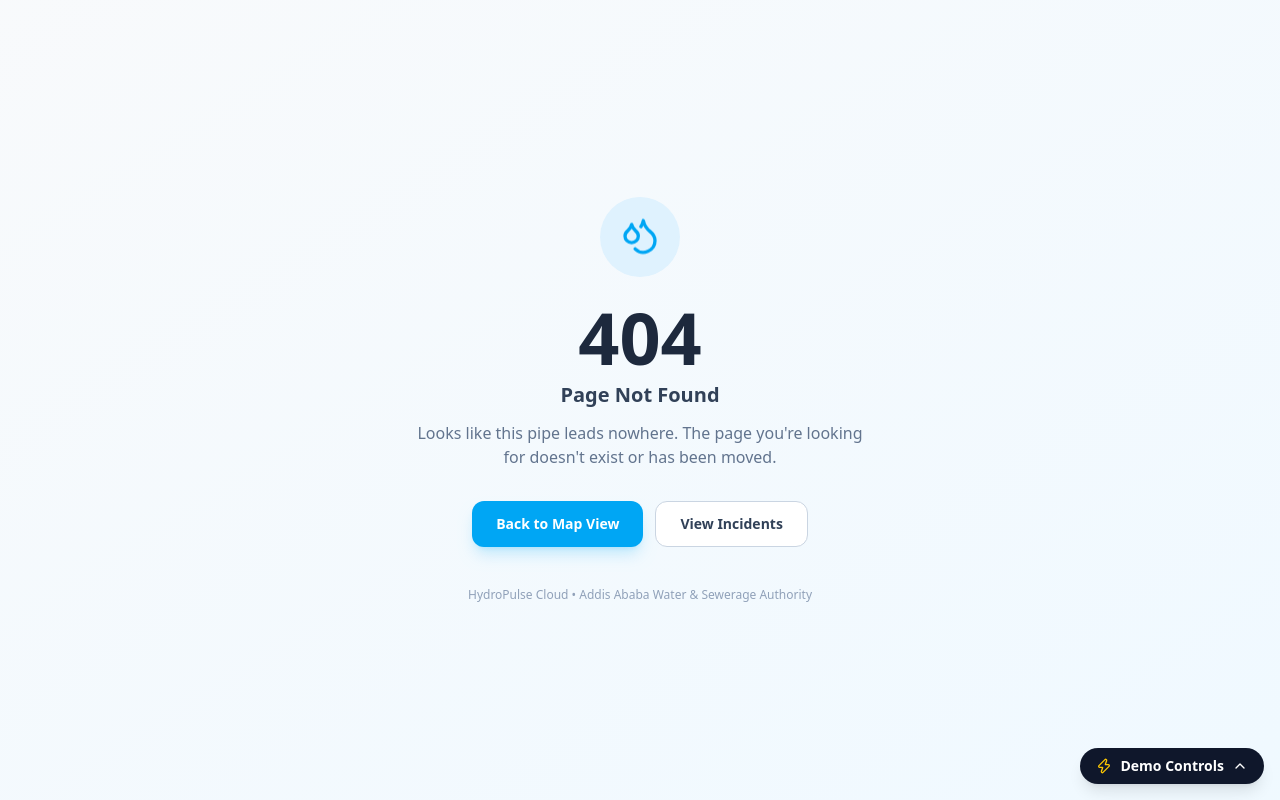
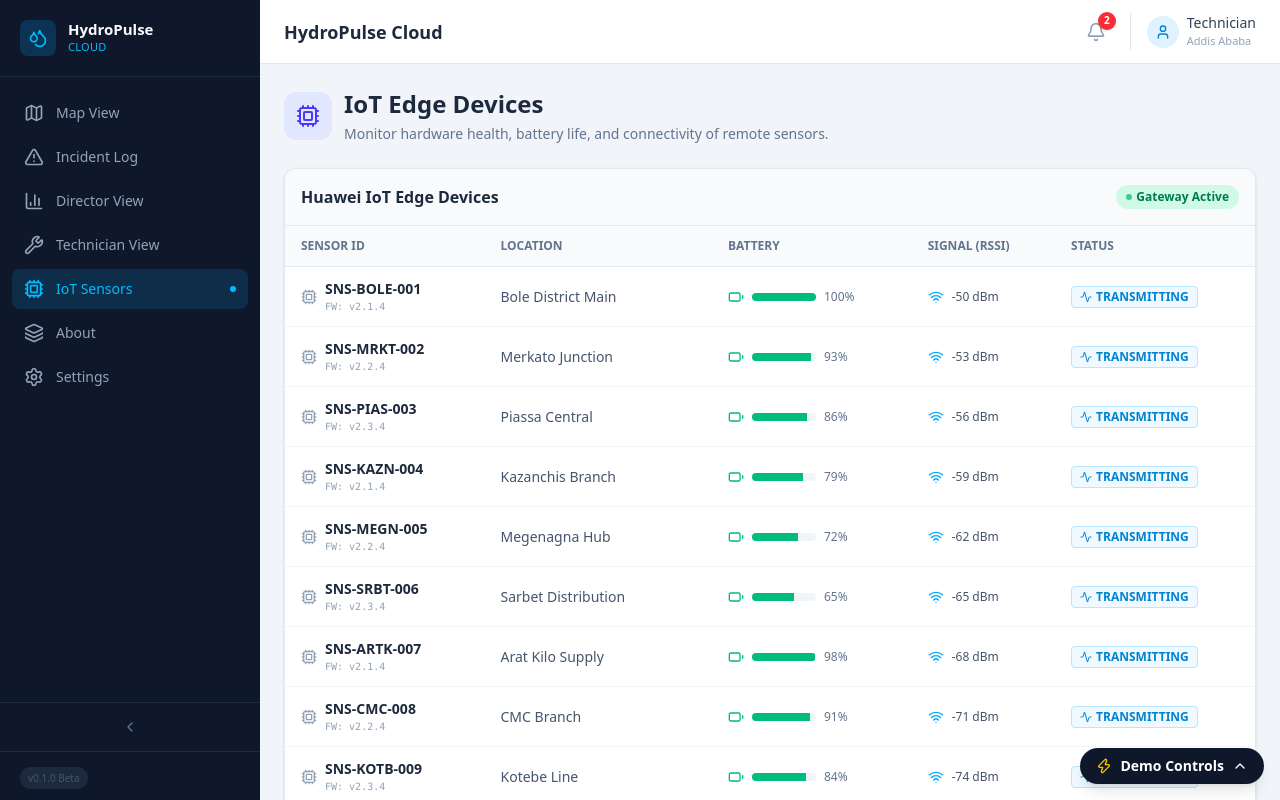
Before and after one commit to elham-abdu/hydropulse-cloud, a Next.js app in the folder frontend/: page /iot in a window 1280 px wide. Before the commit this address had no page. Built offline with nearby package versions, Linux system fonts and the light colour scheme.

Commit message:
feat(frontend): add IoT fleet management, AI insights widget, and CSV export for enterprise polish

```diff
--- a/frontend/src/app/director/page.tsx
+++ b/frontend/src/app/director/page.tsx
@@ -1,6 +1,7 @@
 import AppShell from '@/components/layout/AppShell';
 import ExecutiveKPIs from '@/components/director/ExecutiveKPIs';
 import SavingsChart from '@/components/director/SavingsChart';
+import AIRecommendations from '@/components/director/AIRecommendations';
 
 export default function DirectorPage() {
   return (
@@ -12,7 +13,15 @@ export default function DirectorPage() {
         </div>
 
         <ExecutiveKPIs />
-        <SavingsChart />
+
+        <div className="grid grid-cols-1 lg:grid-cols-3 gap-6">
+          <div className="lg:col-span-2">
+            <SavingsChart />
+          </div>
+          <div className="lg:col-span-1">
+            <AIRecommendations />
+          </div>
+        </div>
       </div>
     </AppShell>
   );
--- /dev/null
+++ b/frontend/src/app/iot/page.tsx
@@ -0,0 +1,23 @@
+import AppShell from '@/components/layout/AppShell';
+import SensorFleetTable from '@/components/iot/SensorFleetTable';
+import { Cpu } from 'lucide-react';
+
+export default function IotFleetPage() {
+  return (
+    <AppShell>
+      <div className="p-6 max-w-6xl mx-auto space-y-6">
+        <div className="flex items-center gap-3">
+          <div className="p-3 bg-indigo-100 rounded-xl">
+            <Cpu className="w-6 h-6 text-indigo-600" />
+          </div>
+          <div>
+            <h2 className="text-2xl font-bold text-slate-800">IoT Edge Devices</h2>
+            <p className="text-slate-500 mt-1 text-sm">Monitor hardware health, battery life, and connectivity of remote sensors.</p>
+          </div>
+        </div>
+
+        <SensorFleetTable />
+      </div>
+    </AppShell>
+  );
+}
--- /dev/null
+++ b/frontend/src/components/director/AIRecommendations.tsx
@@ -0,0 +1,57 @@
+import { BrainCircuit, Lightbulb, TrendingDown, AlertTriangle } from 'lucide-react';
+
+export default function AIRecommendations() {
+  const recommendations = [
+    {
+      type: 'Optimization',
+      text: 'Reduce output pressure at Megenagna pump by 12% during off-peak hours to minimize pipe stress.',
+      icon: TrendingDown,
+      color: 'text-emerald-600 bg-emerald-50 border-emerald-200',
+    },
+    {
+      type: 'Predictive Alert',
+      text: 'Historical data suggests Pipe-004 (Bole) is prone to micro-fractures during heavy rain. Dispatch inspection.',
+      icon: AlertTriangle,
+      color: 'text-amber-600 bg-amber-50 border-amber-200',
+    },
+    {
+      type: 'Energy Saving',
+      text: 'Route water through Valve C instead of Valve B to save estimated $45/day in pumping costs.',
+      icon: Lightbulb,
+      color: 'text-sky-600 bg-sky-50 border-sky-200',
+    },
+  ];
+
+  return (
+    <div className="bg-white p-6 rounded-xl border border-slate-200 shadow-sm flex flex-col h-full">
+      <div className="flex items-center gap-3 mb-6">
+        <div className="p-2 bg-purple-100 rounded-lg">
+          <BrainCircuit className="w-5 h-5 text-purple-600" />
+        </div>
+        <div>
+          <h3 className="text-lg font-bold text-slate-800">ModelArts Insights</h3>
+          <p className="text-sm text-slate-500">AI-generated recommendations for network optimization.</p>
+        </div>
+      </div>
+
+      <div className="space-y-4 flex-1">
+        {recommendations.map((rec, i) => {
+          const Icon = rec.icon;
+          return (
+            <div key={i} className="flex gap-4 p-4 rounded-xl border border-slate-100 bg-slate-50 hover:bg-slate-100 transition-colors">
+              <div className={`p-2 rounded-lg border flex-shrink-0 h-fit ${rec.color}`}>
+                <Icon className="w-5 h-5" />
+              </div>
+              <div>
+                <span className="text-xs font-bold text-slate-500 uppercase tracking-wider">{rec.type}</span>
+                <p className="text-sm text-slate-700 mt-1 leading-relaxed font-medium">
+                  {rec.text}
+                </p>
+              </div>
+            </div>
+          );
+        })}
+      </div>
+    </div>
+  );
+}
--- a/frontend/src/components/incidents/IncidentTable.tsx
+++ b/frontend/src/components/incidents/IncidentTable.tsx
@@ -1,9 +1,10 @@
 'use client';
 
 import { useState, useMemo } from 'react';
-import { Filter, Search, ArrowUpDown, ChevronRight } from 'lucide-react';
+import { Filter, Search, ArrowUpDown, ChevronRight, Download } from 'lucide-react';
 import { mockIncidents, type Incident } from '@/data/mock-pipes';
 import { getSeverityColor, formatDate, formatLeakProbability } from '@/lib/utils';
+import { useToast } from '@/components/ui/ToastProvider';
 
 export default function IncidentTable() {
   const [searchTerm, setSearchTerm] = useState('');
@@ -11,6 +12,8 @@ export default function IncidentTable() {
   const [severityFilter, setSeverityFilter] = useState<string>('all');
   const [sortField, setSortField] = useState<keyof Incident>('created_at');
   const [sortDirection, setSortDirection] = useState<'asc' | 'desc'>('desc');
+
+  const { addToast } = useToast();
 
   // Filter and sort the mock incidents
   const filteredData = useMemo(() => {
@@ -113,6 +116,13 @@ export default function IncidentTable() {
             <option value="medium">Medium</option>
             <option value="low">Low</option>
           </select>
+
+          <button
+            onClick={() => addToast({ type: 'success', title: 'Export Complete', message: 'Downloading incidents-export.csv' })}
+            className="hidden sm:flex items-center gap-2 bg-slate-800 hover:bg-slate-700 text-white text-sm font-semibold px-4 py-2 rounded-lg transition-colors"
+          >
+            <Download className="w-4 h-4" /> Export CSV
+          </button>
         </div>
       </div>
 
--- /dev/null
+++ b/frontend/src/components/iot/SensorFleetTable.tsx
@@ -0,0 +1,85 @@
+'use client';
+
+import { Battery, Wifi, Activity, Cpu } from 'lucide-react';
+import { mockPipes } from '@/data/mock-pipes';
+
+export default function SensorFleetTable() {
+  return (
+    <div className="bg-white rounded-xl shadow-sm border border-slate-200 overflow-hidden">
+      <div className="p-4 border-b border-slate-200 bg-slate-50 flex justify-between items-center">
+        <h3 className="font-bold text-slate-800">Huawei IoT Edge Devices</h3>
+        <span className="text-xs font-semibold bg-emerald-100 text-emerald-700 px-2.5 py-1 rounded-full flex items-center gap-1">
+          <span className="w-1.5 h-1.5 bg-emerald-500 rounded-full animate-pulse" />
+          Gateway Active
+        </span>
+      </div>
+
+      <div className="overflow-x-auto">
+        <table className="w-full text-left border-collapse">
+          <thead>
+            <tr className="bg-slate-50 border-b border-slate-200">
+              <th className="px-4 py-3 text-xs font-bold text-slate-500 uppercase">Sensor ID</th>
+              <th className="px-4 py-3 text-xs font-bold text-slate-500 uppercase">Location</th>
+              <th className="px-4 py-3 text-xs font-bold text-slate-500 uppercase">Battery</th>
+              <th className="px-4 py-3 text-xs font-bold text-slate-500 uppercase">Signal (RSSI)</th>
+              <th className="px-4 py-3 text-xs font-bold text-slate-500 uppercase">Status</th>
+            </tr>
+          </thead>
+          <tbody className="divide-y divide-slate-100">
+            {mockPipes.map((pipe, index) => {
+              // Generate mock hardware data deterministically based on index
+              const battery = pipe.status === 'offline' ? 0 : 100 - (index * 7) % 40;
+              const signal = pipe.status === 'offline' ? -120 : -50 - (index * 3) % 30;
+              const firmware = `v2.${1 + (index % 3)}.4`;
+
+              return (
+                <tr key={pipe.id} className="hover:bg-slate-50 transition-colors">
+                  <td className="px-4 py-3">
+                    <div className="flex items-center gap-2">
+                      <Cpu className="w-4 h-4 text-slate-400" />
+                      <div>
+                        <p className="text-sm font-bold text-slate-800">{pipe.sensor_id}</p>
+                        <p className="text-[10px] text-slate-400 font-mono">FW: {firmware}</p>
+                      </div>
+                    </div>
+                  </td>
+                  <td className="px-4 py-3 text-sm font-medium text-slate-600">
+                    {pipe.name}
+                  </td>
+                  <td className="px-4 py-3">
+                    <div className="flex items-center gap-2">
+                      <Battery className={`w-4 h-4 ${battery > 20 ? 'text-emerald-500' : 'text-red-500'}`} />
+                      <div className="w-16 h-2 bg-slate-100 rounded-full overflow-hidden">
+                        <div
+                          className={`h-full ${battery > 20 ? 'bg-emerald-500' : 'bg-red-500'}`}
+                          style={{ width: `${battery}%` }}
+                        />
+                      </div>
+                      <span className="text-xs text-slate-500">{battery}%</span>
+                    </div>
+                  </td>
+                  <td className="px-4 py-3">
+                    <div className="flex items-center gap-2">
+                      <Wifi className={`w-4 h-4 ${signal > -80 ? 'text-sky-500' : 'text-amber-500'}`} />
+                      <span className="text-xs font-medium text-slate-600">{signal} dBm</span>
+                    </div>
+                  </td>
+                  <td className="px-4 py-3">
+                    <span className={`px-2 py-0.5 rounded text-xs font-bold uppercase border flex w-fit items-center gap-1 ${
+                      pipe.status === 'offline'
+                        ? 'bg-slate-100 text-slate-600 border-slate-200'
+                        : 'bg-sky-50 text-sky-600 border-sky-200'
+                    }`}>
+                      <Activity className="w-3 h-3" />
+                      {pipe.status === 'offline' ? 'Offline' : 'Transmitting'}
+                    </span>
+                  </td>
+                </tr>
+              );
+            })}
+          </tbody>
+        </table>
+      </div>
+    </div>
+  );
+}
--- a/frontend/src/components/layout/Sidebar.tsx
+++ b/frontend/src/components/layout/Sidebar.tsx
@@ -12,6 +12,7 @@ import {
   ChevronLeft,
   ChevronRight,
   Layers,
+  Cpu,
 } from 'lucide-react';
 import { useState } from 'react';
 import { cn } from '@/lib/utils';
@@ -21,6 +22,7 @@ const navItems = [
   { label: 'Incident Log', icon: AlertTriangle, href: '/incidents' },
   { label: 'Director View', icon: BarChart3, href: '/director' },
   { label: 'Technician View', icon: Wrench, href: '/technician' },
+  { label: 'IoT Sensors', icon: Cpu, href: '/iot' },
   { label: 'About', icon: Layers, href: '/about' },
   { label: 'Settings', icon: Settings, href: '/settings' },
 ];
```
